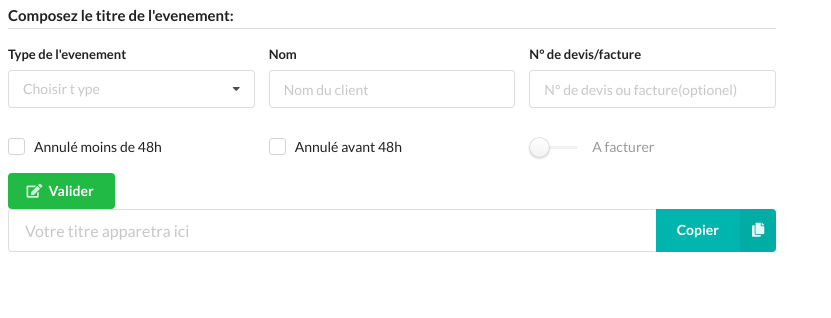
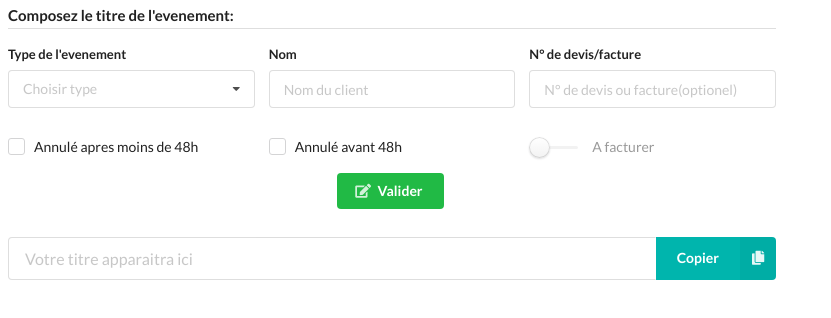
Before and after one commit to Mathiasduc/autrement_dit_calendar, a browser extension: page extension/view.html in a window 1280 px wide. Shown: the whole page, without its empty margins (0-831 px from the left). Drawn offline with nearby package versions, Linux system fonts and the light colour scheme.

Commit message:
Add switch type checkboxes and page resizing

```diff
--- a/extension/background.js
+++ b/extension/background.js
@@ -11,7 +11,7 @@ var app = {
 	},
 	listeners: function(){
 		var me = this;
-		$("#button_submit").on("click", me.form_values.bind(me));
+		$("#button_submit").on("click", me.formValidation.bind(me));
 	},
 
 	formSettings:function(){
@@ -22,17 +22,52 @@ var app = {
 	form_values:function(){
 		var form_is_valid = this.formSelector.form('is valid');
 		if(form_is_valid){
-			var values = this.formSelector.form('get values')
-			console.log(values);
+			var values = this.formSelector.form('get values');
 			return(values);
 		}else{
 			return(false);
 		}
 	},
 
+	formStringify: function(){
+		var values = this.form_values();
+		console.log(values);
+		/*if(values){
+			switch(values){
+
+			}
+
+		}else{
+			return(false);
+		}*/
+	},
+
+	formValidation:function(){
+		var stringValues = this.formStringify();
+		if(stringValues){
+
+		}
+	},
+
 	checkboxes:function(){
+		var canceled_after_48h = $('#canceled_after_48h');
+		var canceled_before_48h = $('#canceled_before_48h');
 		$('.checkbox').checkbox();
-		//il faut rajouter les  regles semantic
+
+		/*Ces deux fonctions permetent de s'assurer que une seul checkbox peut etre check.
+		Ces deux fonctions tiennent compte du niveau d'absatraction que semantic implemente.
+		On remarque que on cible la div de la checkbox et pas la checkbox elle meme.
+		Ces deux "event" sont, si j'ain bien compris, des raccourcis pour des listeners.
+		L'on pourrais aussi utiliser cette fonction listener pour chaqu'une des deux checkbox: */
+
+		/* canceled_after_48h.on('change',function(){
+			if(canceled_before_48h.checkbox('is checked')){
+				canceled_before_48h.checkbox('uncheck')
+			}
+		});*/
+
+		$('#canceled_after_48h').checkbox('attach events', '#canceled_before_48h', 'uncheck');
+		$('#canceled_before_48h').checkbox('attach events', '#canceled_after_48h', 'uncheck');
 	},
 };
 $(document).ready(function(){
--- a/extension/popup.css
+++ b/extension/popup.css
@@ -1,13 +1,17 @@
 ::-webkit-scrollbar {
-    display: none;
+	display: none;
 }
 
 *{
 	box-sizing: border-box;
 }
 
+html{
+	height: auto;
+}
+
 body{
-	margin: 0.5em;
+	margin: 0.5em 0.5em 2em 0.5em;
 	font-size: 16px;
 	min-width: 48em;
 	max-width: 48em;
@@ -20,3 +24,12 @@ body{
 #first_row{
 	margin-bottom: 2em;
 }
+
+.button_field{
+	display: flex !important;
+	justify-content: center !important;
+}
+
+#button_submit{
+	margin-bottom: 2rem !important;
+}
--- a/extension/view.html
+++ b/extension/view.html
@@ -15,7 +15,7 @@
 					<div class="field">
 						<label for="type">Type de l'evenement</label>
 						<select name="type" class="ui fluid dropdown">
-							<option value="">Choisir t	ype</option>
+							<option value="">Choisir type</option>
 							<option value="PRO">PRO</option>
 							<option value="PERSO">PERSO</option>
 							<option value="PERM">PERM</option>
@@ -36,15 +36,15 @@
 				</div>
 				<div id="second_row" class="three fields">
 					<div class="field">
-						<div class="ui checkbox">
-							<label for="canceled_after_48h">Annulé moins de 48h</label>
-							<input type="checkbox" id="canceled_after_48h" name="canceled_after_48h">
+						<div class="ui checkbox" id="canceled_after_48h">
+							<label for="canceled_after_48h">Annulé apres moins de 48h</label>
+							<input type="checkbox" name="canceled_after_48h">
 						</div>
 					</div>
 					<div class="field">
-						<div class="ui checkbox">
+						<div id="canceled_before_48h" class="ui checkbox">
 							<label for="canceled_before_48h">Annulé avant 48h</label>
-							<input type="checkbox" id="canceled_before_48h"" name="canceled_before_48h">
+							<input type="checkbox"  name="canceled_before_48h">
 						</div>
 					</div>
 					<div class="field">
@@ -54,21 +54,19 @@
 						</div>
 					</div>
 				</div>
-				<div class="field">
+				<div class="field button_field">
 					<button id="button_submit" class="ui green submit button"><i class="edit icon"></i>Valider</button>
 				</div>
 			</div>
 		</div>
+		<div class="ui fluid action input">
+			<input type="text" placeholder="Votre titre apparaitra ici">
+			<button class="ui teal right labeled icon button">
+				<i class="copy icon"></i>
+				Copier
+			</button>
+		</div>
 	</div>
-	<div class="ui fluid action input">
-	<input type="text" placeholder="Votre titre apparetra ici">
-		<button class="ui teal right labeled icon button">
-			<i class="copy icon"></i>
-			Copier
-		</button>
-	</div>
-
-
 	<script src="node_modules/jquery/dist/jquery.js"></script>
 	<script src="node_modules/semantic-ui-css/semantic.js"></script>
 	<script src="background.js"></script>
```
